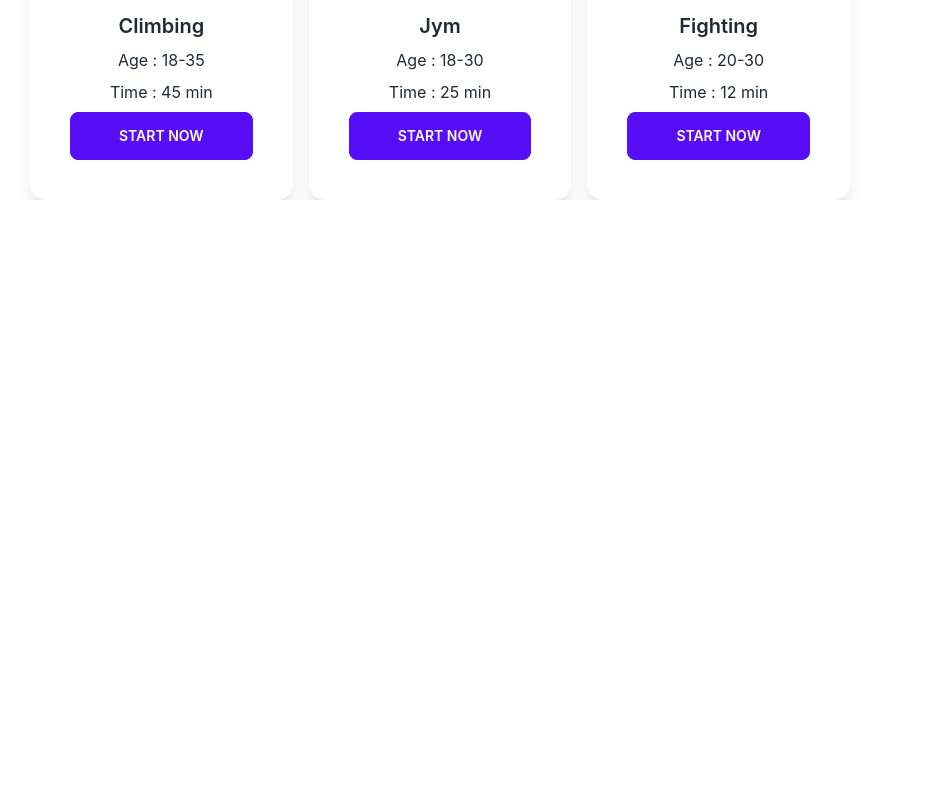
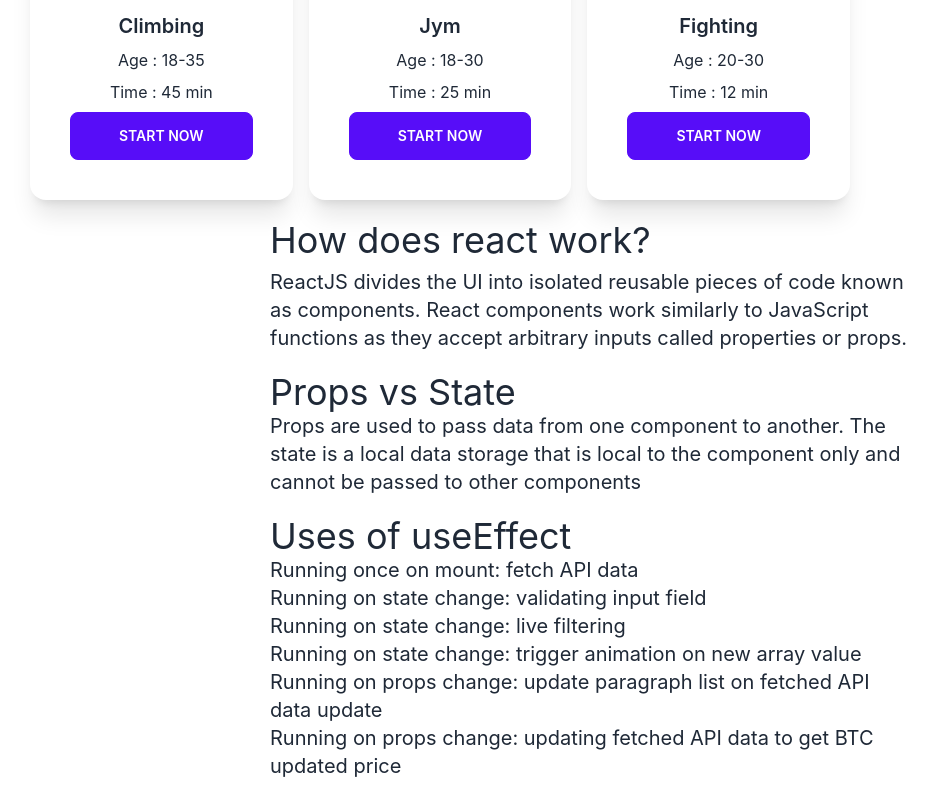
Before and after one commit to Sifat-Khan-cr/Fitness-club-react, a React (Create React App) app: page / in a window 1280 px wide. Shown: the part 1512-2312 px from the top of the page, without its empty margins (50-986 px from the left). Before the commit the page ends 1712 px from the top, so only its background shows below. Built offline with nearby package versions, Linux system fonts and the light colour scheme.

Commit message:
blogs added

```diff
--- a/src/App.js
+++ b/src/App.js
@@ -1,6 +1,7 @@
 import { useState } from 'react';
 import './App.css';
 import Activities from './Components/Activities/Activities';
+import Blog from './Components/Blog/Blog';
 import Header from './Components/Header/Header';
 import Info from './Components/Info/Info';
 
@@ -12,8 +13,9 @@ function App() {
     setTime(time + product)
   }
   return (
+    <div >
       <div className="grid grid-cols-1 text-center mx-10 md:grid-cols-3 lg:grid-cols-4 ">
-      <div className='col-span-1 md:col-span-2 lg:col-span-3'>
+        <div className='col-span-1 md:col-span-3 lg:col-span-3'>
           <Header></Header>
           <h1 className='text-xl md:text-3xl lg:text-6xl font-semibold mb-10'>Start Today's Activity</h1>
           <Activities handleClick={handleClick}></Activities>
@@ -21,10 +23,12 @@ function App() {
 
         </div>
 
-      <div className='md:col-span-1 flex'>
+        <div className='lg:col-span-1 flex'>
           <Info time={time}></Info>
 
         </div>
+      </div>
+      <Blog></Blog>
 
     </div>
   );
--- /dev/null
+++ b/src/Components/Blog/Blog.js
@@ -0,0 +1,32 @@
+import React from 'react';
+
+const Blog = () => {
+    return (
+        <div className='text-left mx-auto w-6/12 hidden lg:block'>
+            <div className='my-5'>
+                <h1 className='text-4xl mb-2'>How does react work?</h1>
+                <p className='text-xl'>ReactJS divides the UI into isolated reusable pieces of code known as components. React components work similarly to JavaScript functions as they accept arbitrary inputs called properties or props.</p>
+            </div>
+            <div className='my-5'>
+                <h1 className='text-4xl'>Props vs State</h1>
+                <p className='text-xl'>
+                    Props are used to pass data from one component to another. The state is a local data storage that is local to the component only and cannot be passed to other components</p>
+            </div>
+            <div className='my-5'>
+                <h1 className='text-4xl'>Uses of useEffect</h1>
+                <ol className='text-xl'>
+                    <li>Running once on mount: fetch API data
+                    </li>
+                    <li>Running on state change: validating input field</li>
+                    <li> Running on state change: live filtering</li>
+                    <li> Running on state change: trigger animation on new array value</li>
+                    <li>Running on props change: update paragraph list on fetched API data update</li>
+                    <li>Running on props change: updating fetched API data to get BTC updated price</li>
+                </ol>
+            </div>
+
+        </div >
+    );
+};
+
+export default Blog;
```
Lines whose indentation alone changed are shown as unchanged.
